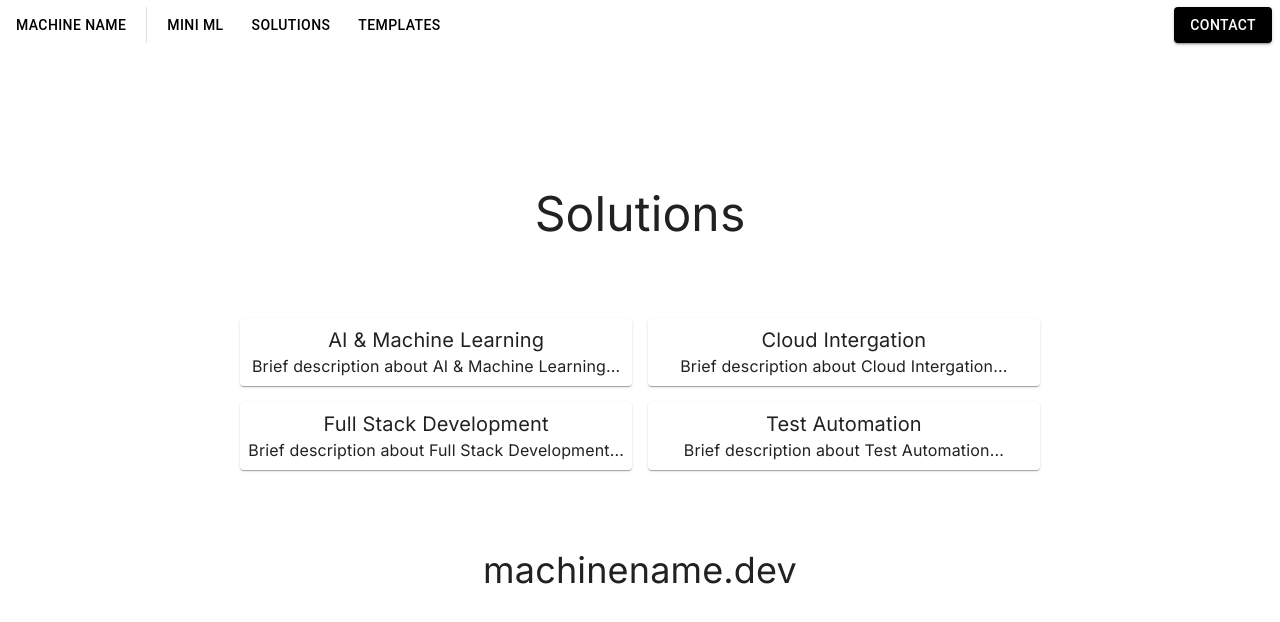
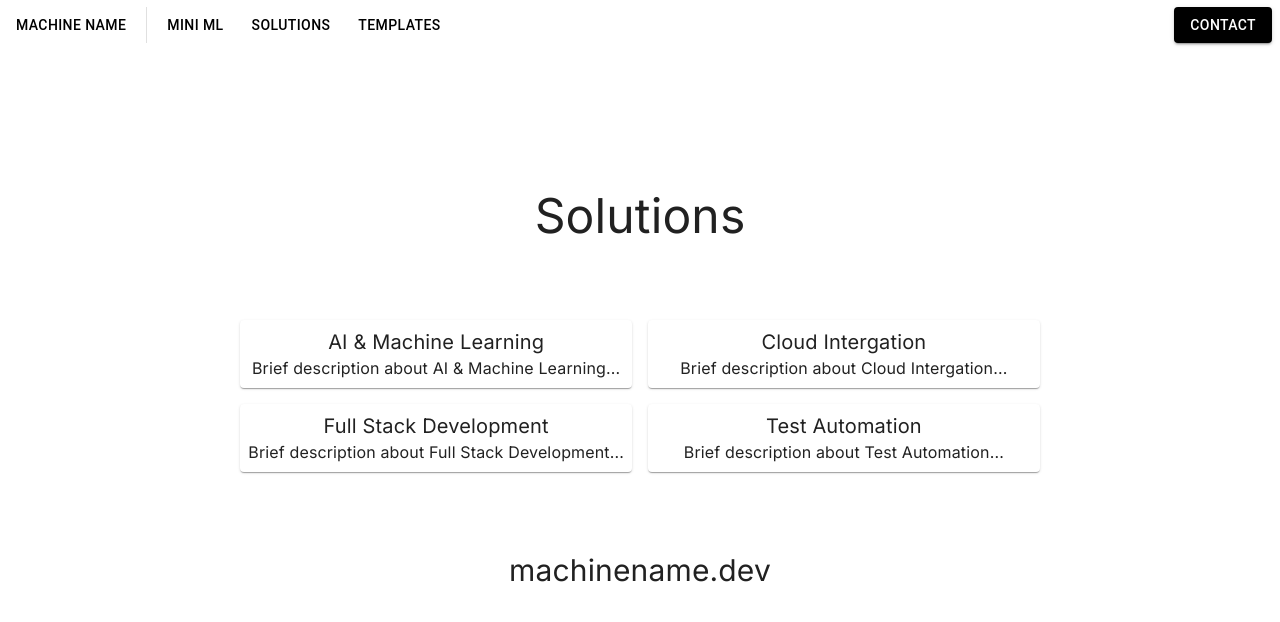
Before and after one commit to machinename/machine_name, a Next.js app: page /solutions in a window 1280 px wide. Shown: the top 622 px of the page. Built offline with nearby package versions, Linux system fonts and the light colour scheme.

Commit message:
Styling Changes

```diff
--- a/app/mini_ml/page.tsx
+++ b/app/mini_ml/page.tsx
@@ -23,7 +23,7 @@ export default function MiniML() {
                 <p>Brief description about Intuitive Interface...</p>
             </Paper>
         </div>
-        <h1 className="text-4xl">machinename.dev</h1>
+        <h1 className="text-3xl">machinename.dev</h1>
     </main>
   );
 };
--- a/app/solutions/page.tsx
+++ b/app/solutions/page.tsx
@@ -23,7 +23,7 @@ export default function Solutions() {
                 <p>Brief description about Test Automation...</p>
             </Paper>
         </div>
-        <h1 className="text-4xl">machinename.dev</h1>
+        <h1 className="text-3xl">machinename.dev</h1>
     </main>
   );
 };
--- a/app/templates/page.tsx
+++ b/app/templates/page.tsx
@@ -15,7 +15,7 @@ export default function Templates() {
 
         <Paper className=" flex flex-col text-center items-center justify-center rounded-none lg:w-[600px] w-[400px]">
             <div className=" w-full p-2 flex flex-col  justify-center text-center">
-                <h1 className="font-bold text-2x1">MACHINE NAME</h1>
+                <h1 className="font-bold text-2x1">Machine Name</h1>
             </div>
             <div className="w-full text-center p-2 flex flex-col gap-2">
                 <p>Create a copy of machinename.dev with Google Cloud VERTEX-AI.</p>
```
Also changed, not shown: public/machinename.png (deleted).
